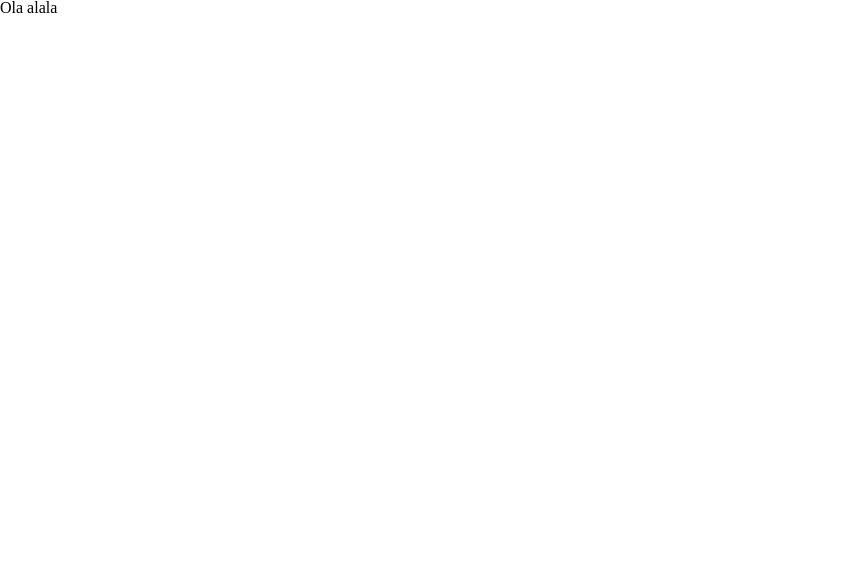
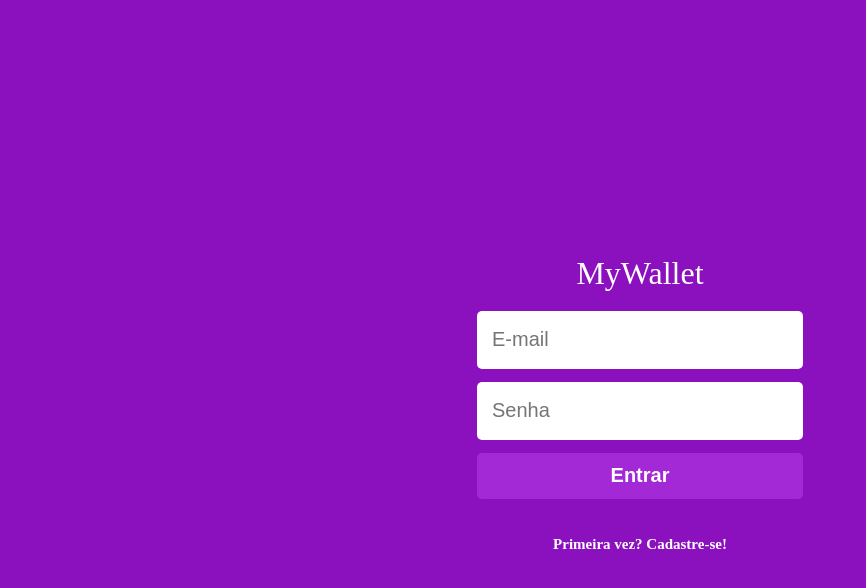
Before and after one commit to Notye1K/MyWallet_Front, a JavaScript app: page / in a window 1280 px wide. Shown: the top 588 px of the page, without its empty margins (0-866 px from the left). Built offline with nearby package versions, Linux system fonts and the light colour scheme.

Commit message:
feat: /login layout

```diff
--- a/package.json
+++ b/package.json
@@ -5,7 +5,9 @@
   "dependencies": {
     "react": "^17.0.2",
     "react-dom": "^17.0.2",
-    "react-scripts": "^4.0.3"
+    "react-router-dom": "^6.2.1",
+    "react-scripts": "^4.0.3",
+    "styled-components": "^5.3.3"
   },
   "scripts": {
     "start": "react-scripts start",
--- a/public/reset.css
+++ b/public/reset.css
@@ -25,6 +25,8 @@ footer, header, hgroup, menu, nav, section {
 }
 body {
 	line-height: 1;
+	background-color: #8C11BE;
+;
 }
 ol, ul {
 	list-style: none;
--- a/src/App.js
+++ b/src/App.js
@@ -1,7 +1,14 @@
+import { BrowserRouter, Routes, Route } from 'react-router-dom'
+
+import Login from './Components/Login'
+
+
 export default function App(){
     return(
-        <>
-            Ola alala
-        </>
+        <BrowserRouter>
+            <Routes>
+                <Route path='/' element={<Login/>} />
+            </Routes>
+        </BrowserRouter>
     )
 }
--- /dev/null
+++ b/src/Components/Login/index.js
@@ -0,0 +1,13 @@
+import Container from './styles'
+
+export default function Login(){
+    return(
+        <Container>
+            <h1>MyWallet</h1>
+            <input type="text" placeholder="E-mail" />
+            <input type="text" placeholder="Senha" />
+            <button>Entrar</button>
+            <p>Primeira vez? Cadastre-se!</p>
+        </Container>
+    )
+}
--- /dev/null
+++ b/src/Components/Login/styles.js
@@ -0,0 +1,59 @@
+import styled from 'styled-components'
+
+const Container = styled.div`
+    width: 100%;
+    height: 100vh;
+
+    display: flex;
+    flex-direction: column;
+    justify-content: center;
+    align-items: center;
+
+    h1{
+        font-style: normal;
+        font-weight: normal;
+        font-size: 32px;
+        line-height: 50px;
+        color: #FFFFFF;
+    }
+    input{
+        width: 326px;
+        height: 58px;
+        background: #FFFFFF;
+        padding-left: 15px;
+        border: none;
+        border-radius: 5px;
+        margin-top: 13px;
+
+        font-style: normal;
+        font-weight: normal;
+        font-size: 20px;
+        line-height: 23px;
+        color: #000000;
+    }
+    button{
+        width: 326px;
+        height: 46px;
+        background: #A328D6;
+        border: none;
+        border-radius: 5px;
+        margin-top: 13px;
+
+        font-style: normal;
+        font-weight: bold;
+        font-size: 20px;
+        line-height: 23px;
+        color: #FFFFFF;
+    }
+    p{
+        margin-top: 36px;
+
+        font-style: normal;
+        font-weight: bold;
+        font-size: 15px;
+        line-height: 18px;
+        color: #FFFFFF;
+    }
+`
+
+export default Container
```
Also changed, not shown: 1 other file (tests, documents, lock files or other folders).
